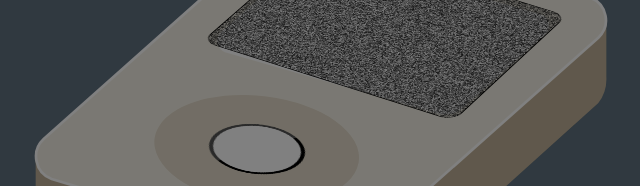
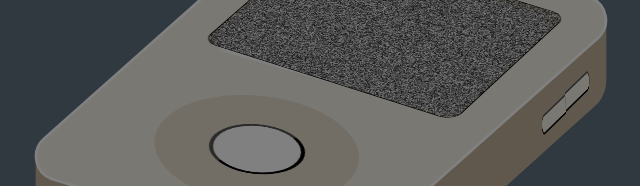
Before and after one commit to debccheng/music-player, a website built with Parcel: page src/index.html in a window 1280 px wide. Shown: the part 413-599 px from the top of the page, without its empty margins (55-695 px from the left). Built offline with nearby package versions, Linux system fonts and the light colour scheme; files whose address does not match are found by name.

Commit message:
style: add volume buttons

```diff
--- a/src/index.html
+++ b/src/index.html
@@ -94,6 +94,8 @@
         <div id="progress-bar"></div>
       </div>
       <button id="play-button" role="button"></button>
+      <button class="volume-button" id="increase-volume" role="button"></button>
+      <button class="volume-button" id="decrease-volume" role="button"></button>
     </div>
   </div>
 
--- a/src/style/main.css
+++ b/src/style/main.css
@@ -146,6 +146,32 @@ svg {
   cursor: pointer;
 }
 
+.volume-button {
+  position: absolute;
+  transform: perspective(500em) rotateY(75deg) rotateZ(76deg);
+  transform-origin: bottom left;
+  height: 12%;
+  width: 2.5%;
+  background-color: #f4f0e5;
+  cursor: pointer;
+}
+
+#increase-volume {
+  top: 47%;
+  right: 20%;
+  border-top-right-radius: 1em;
+  border-top-left-radius: 1em;
+  border-bottom: none;
+}
+
+#decrease-volume {
+  top: 50%;
+  right: 23%;
+  border-bottom-right-radius: 1em;
+  border-bottom-left-radius: 1em;
+  border-top: none;
+}
+
 #screen {
   position: absolute;
   top: 37%;
```
